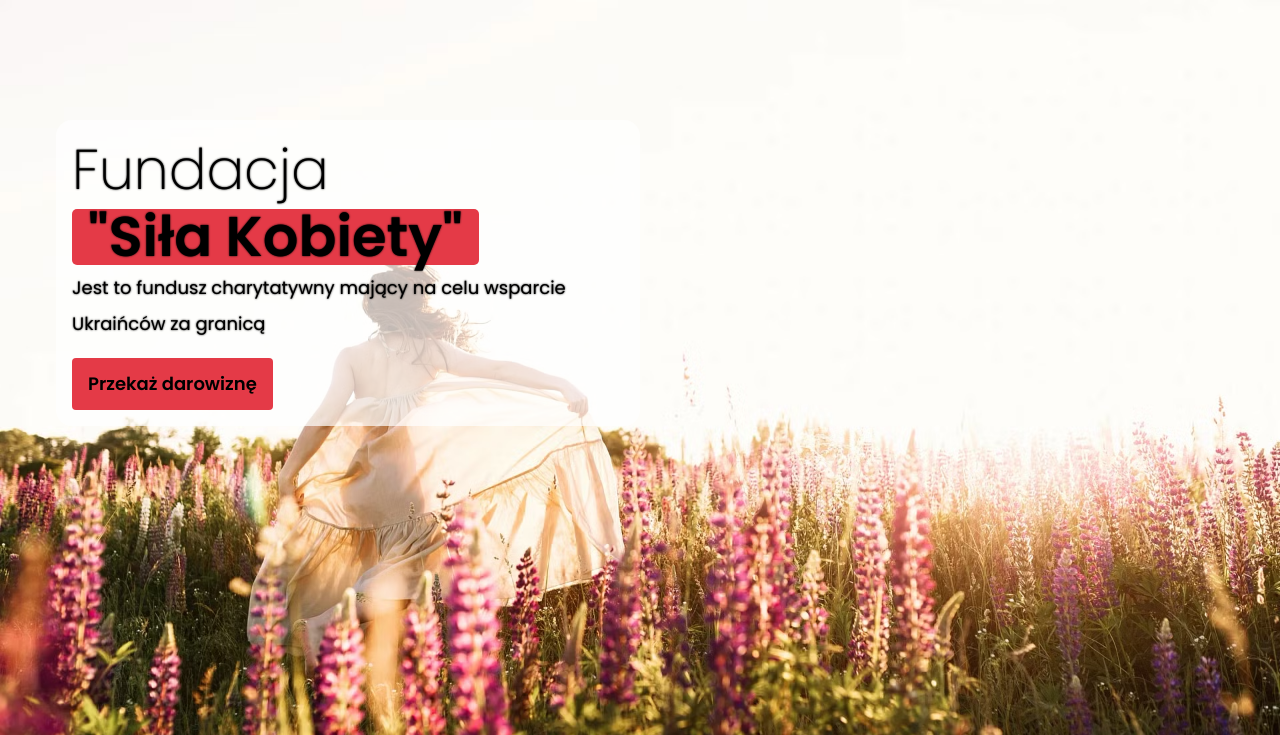
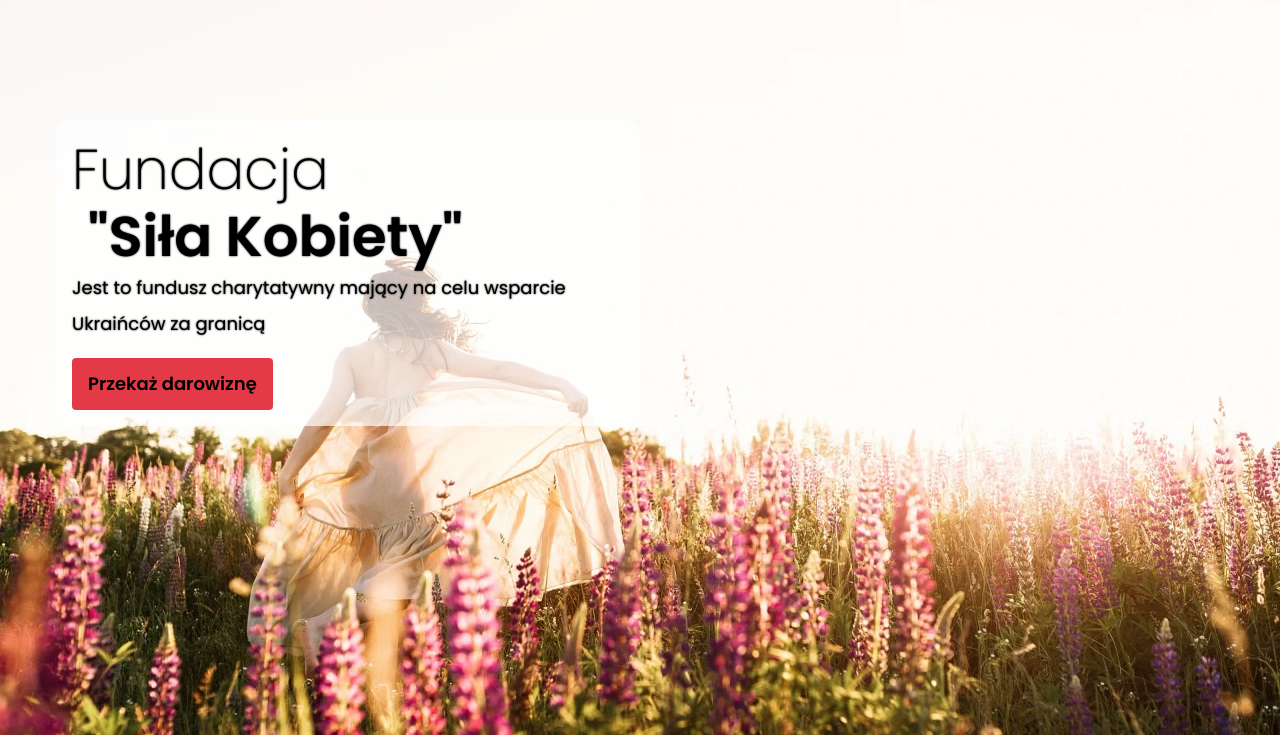
Before and after one commit to kavabata/sila, a PHP site: page / in a window 1280 px wide. Shown: the part 64-799 px from the top of the page. Run offline with PHP 8.4, Linux system fonts and the light colour scheme; data that the repository does not hold is empty.

Commit message:
no red bg

```diff
--- a/css/sections.css
+++ b/css/sections.css
@@ -106,7 +106,6 @@ section {
   font-weight: 100;
 }
 .homeHead h1 span {
-  background-color: var(--color-red);
   display: inline-block;
   line-height: 3.5rem;
   padding: 0 var(--padding);
```
